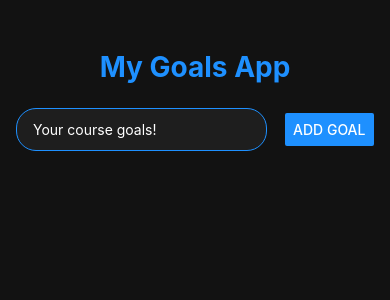
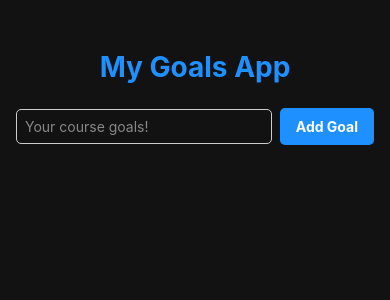
Before and after one commit to JhonHendricksBautista/Expo_CPE025B_Bautista, a React Native app: screen / in a window 390 px wide. Shown: the top 300 px of the page. Built offline with nearby package versions, Linux system fonts and the light colour scheme.

Commit message:
HOA PROGRESS

```diff
--- a/components/GoalInput.js
+++ b/components/GoalInput.js
@@ -1,52 +1,74 @@
 import { useState } from 'react';
-import { View, TextInput, Button, StyleSheet } from 'react-native';
+import { View, TextInput, Pressable, Text, StyleSheet } from 'react-native';
 
 function GoalInput(props) {
   const [enteredGoalText, setEnteredText] = useState('');
-  // local handler updates the local state
+
   function textInputHandler(enteredText) {
     setEnteredText(enteredText);
   }
-  // when button is pressed, call the prop function with local state
+
   function addGoalHandler() {
-    props.onAddGoal(enteredGoalText);  // send text to App.js
-    setEnteredText('');                 // reset input field
+    props.onAddGoal(enteredGoalText);
+    setEnteredText('');
   }
+
   return (
     <View style={styles.inputContainer}>
       <TextInput
         placeholder="Your course goals!"
+        placeholderTextColor="#888"
         style={styles.input}
         onChangeText={textInputHandler}
-        value={enteredGoalText}         // controlled input
+        value={enteredGoalText}
       />
       <View style={styles.buttonContainer}>
-        <Button title="Add Goal" onPress={addGoalHandler} color="#1E90FF" />
+        <Pressable
+          onPress={addGoalHandler}
+          style={({ pressed }) => [
+            styles.pressableButton,
+            pressed && styles.pressedButton
+          ]}
+        >
+          <Text style={styles.buttonText}>Add Goal</Text>
+        </Pressable>
       </View>
     </View>
   );
 }
-
-export default GoalInput;
 
 const styles = StyleSheet.create({
   inputContainer: {
     flexDirection: 'row',
     justifyContent: 'space-between',
     alignItems: 'center',
-    marginBottom: 24,
+    marginBottom: 16,
   },
   input: {
-    backgroundColor: '#1E1E1E',
-    color: '#fff',
-    width: '70%',
-    paddingVertical: 12,
-    paddingHorizontal: 16,
-    borderRadius: 20,
+    flex: 1,
+    borderColor: '#ccc',
     borderWidth: 1,
-    borderColor: '#1E90FF',
+    padding: 8,
+    borderRadius: 5,
+    color: 'white'
   },
   buttonContainer: {
-    width: '25%',
+    marginLeft: 8,
+  },
+  pressableButton: {
+    backgroundColor: '#1E90FF',
+    paddingVertical: 10,
+    paddingHorizontal: 16,
+    borderRadius: 5,
+    alignItems: 'center',
+  },
+  pressedButton: {
+    opacity: 0.7,
+  },
+  buttonText: {
+    color: 'white',
+    fontWeight: 'bold',
   },
 });
+
+export default GoalInput;
```
